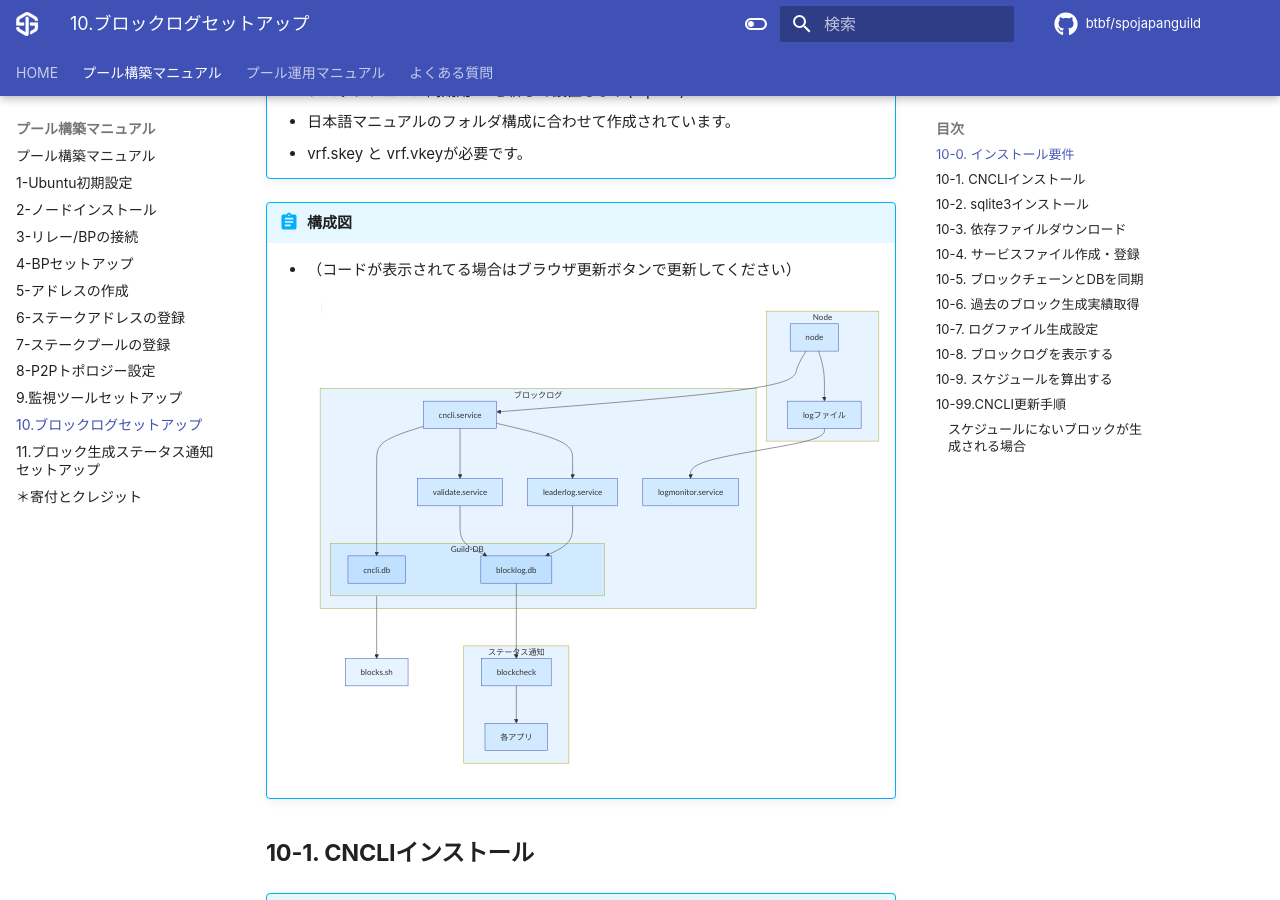
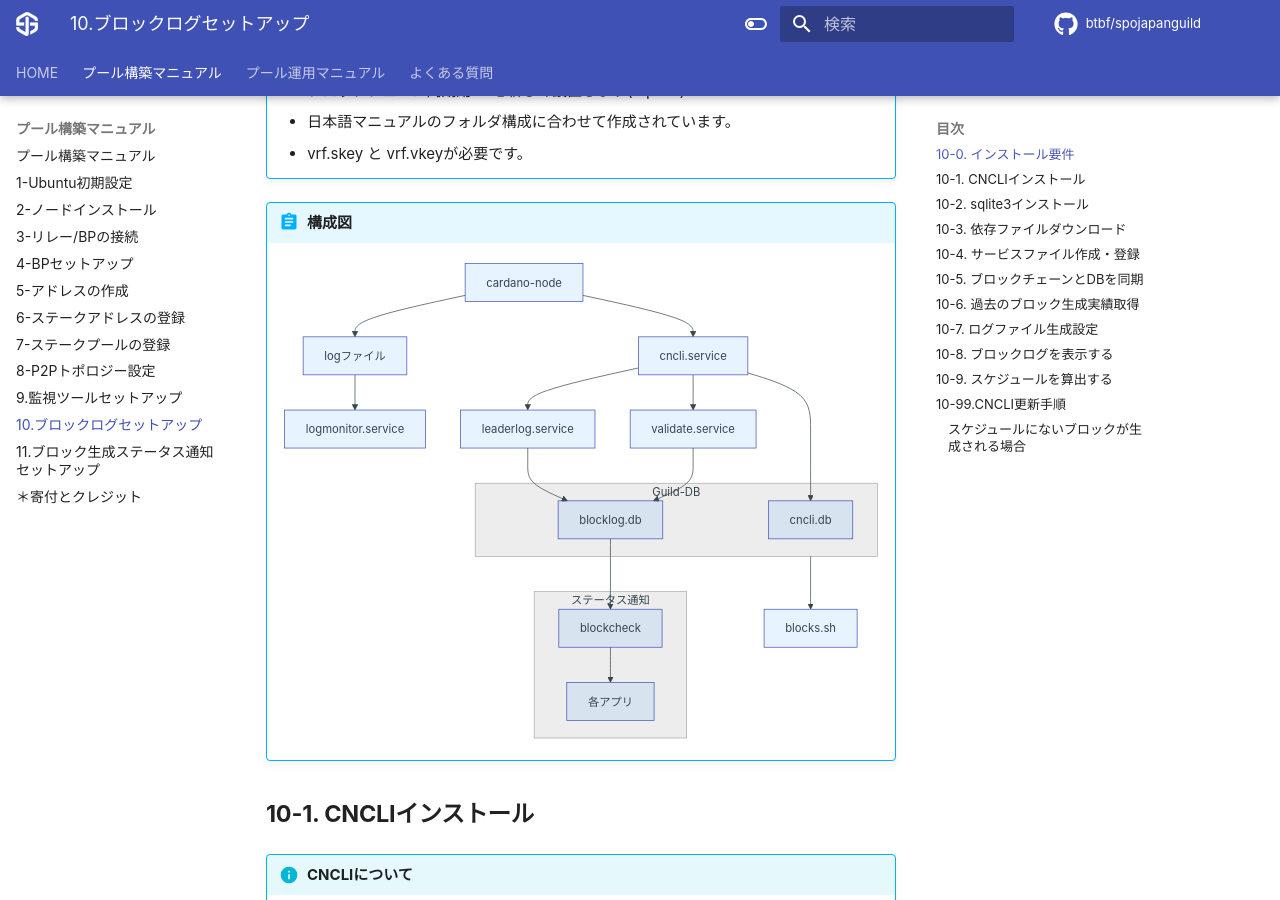
Before and after one commit to btbf/spojapanguild, an MkDocs documentation site: the page built from docs/setup/10-blocklog-setup.md, in a window 1280 px wide and 900 px high, scrolled down 747 px. Built offline with MkDocs 1.6.1 and Material for MkDocs 9.7.7, drawn with Linux system fonts in a browser that asks for light colours; comment, search, counter and statistics services are not loaded.

Commit message:
図崩れ修正  #115

````diff
--- a/docs/setup/10-blocklog-setup.md
+++ b/docs/setup/10-blocklog-setup.md
@@ -23,31 +23,24 @@
     * vrf.skey と vrf.vkeyが必要です。
 
 !!! abstract "構成図"
-    * （コードが表示されてる場合はブラウザ更新ボタンで更新してください）
     ``` mermaid
         flowchart TB
-            subgraph Node
-                a1[node] --> a2[logファイル]
-            end
-            a1 --> a3[cncli.service]
+            a1[cardano-node] --> a2[logファイル]
             a3 --> a5[leaderlog.service]
             a3 --> a6[validate.service]
+            a1[cardano-node] --> a3[cncli.service]
             a2 --> a4[logmonitor.service]
-            subgraph ブロックログ
-                a3[cncli.service]
-                a4[logmonitor.service]
-                a5[leaderlog.service]
-                a6[validate.service]
-
-                subgraph Guild-DB
-                    a7[cncli.db]
-                    a8[blocklog.db]
-                end
+            a3[cncli.service]
+            a4[logmonitor.service]
+            a5[leaderlog.service]
+            a6[validate.service]
+            subgraph Guild-DB
+                a7[cncli.db]
+                a8[blocklog.db]
             end
             subgraph ステータス通知
                 a9[blockcheck] --> 各アプリ
             end
-
             Guild-DB --> blocks.sh
             a8[blocklog.db] --> a9[blockcheck]
             a3[cncli.service] --> a7[cncli.db]
--- a/mkdocs.yml
+++ b/mkdocs.yml
@@ -71,7 +71,7 @@ markdown_extensions:
       custom_fences:
         - name: mermaid
           class: mermaid
-          format: !!python/name:pymdownx.superfences.fence_div_format
+          format: !!python/name:pymdownx.superfences.fence_code_format
   - admonition
   - pymdownx.details
   - pymdownx.tabbed:
@@ -88,11 +88,6 @@ markdown_extensions:
   - pymdownx.emoji:
       emoji_index: !!python/name:materialx.emoji.twemoji
       emoji_generator: !!python/name:materialx.emoji.to_svg
-
-extra_javascript:
-  - https://unpkg.com/mermaid@8.5.1/dist/mermaid.min.js
-  - https://unpkg.com/browse/mermaid@8.8.0/dist/mermaid.min.js
-
 
 extra_css:
   - stylesheets/extra.css
````
Also changed, not shown: docs/setup/7-register-stakepool.md (+1 -1 lines).
